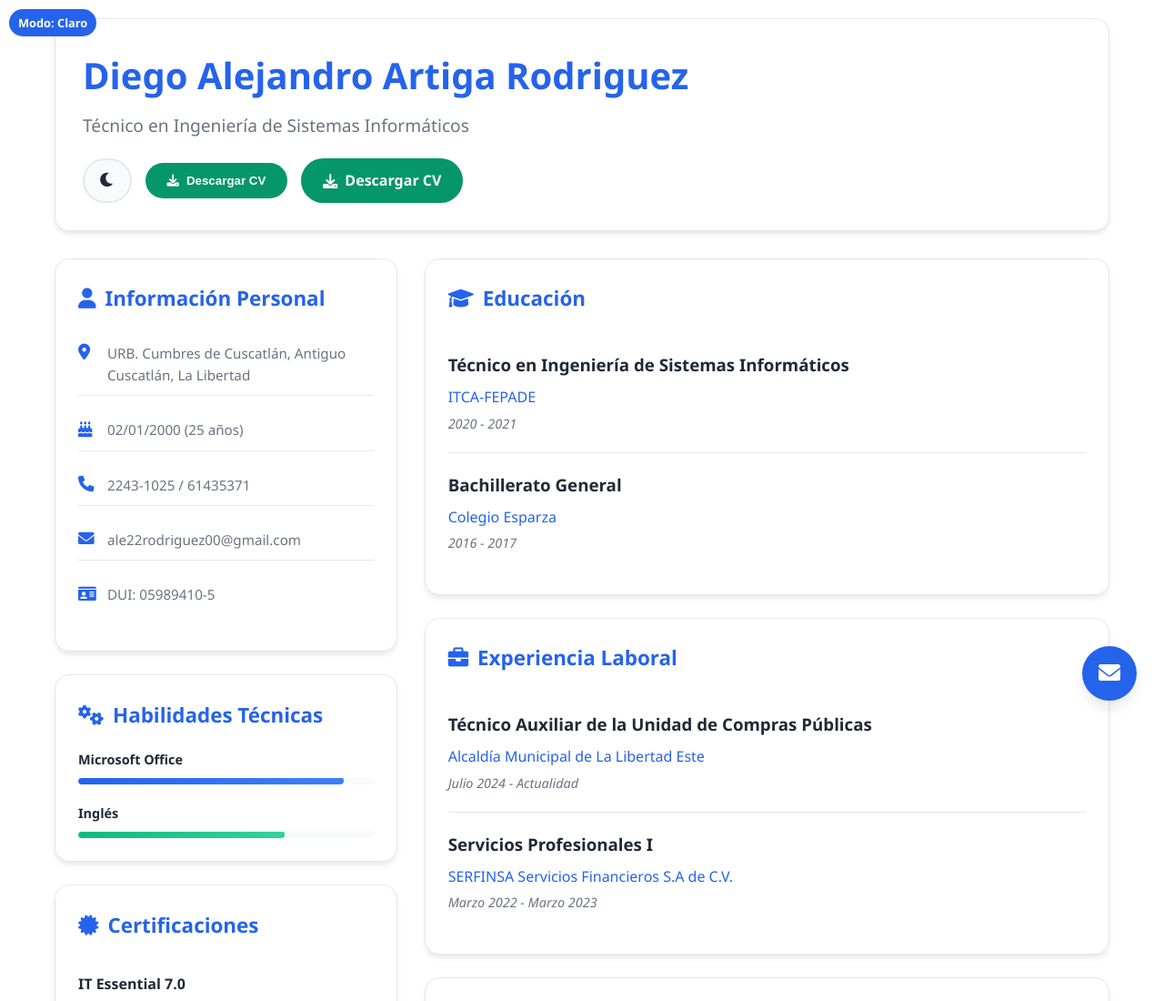
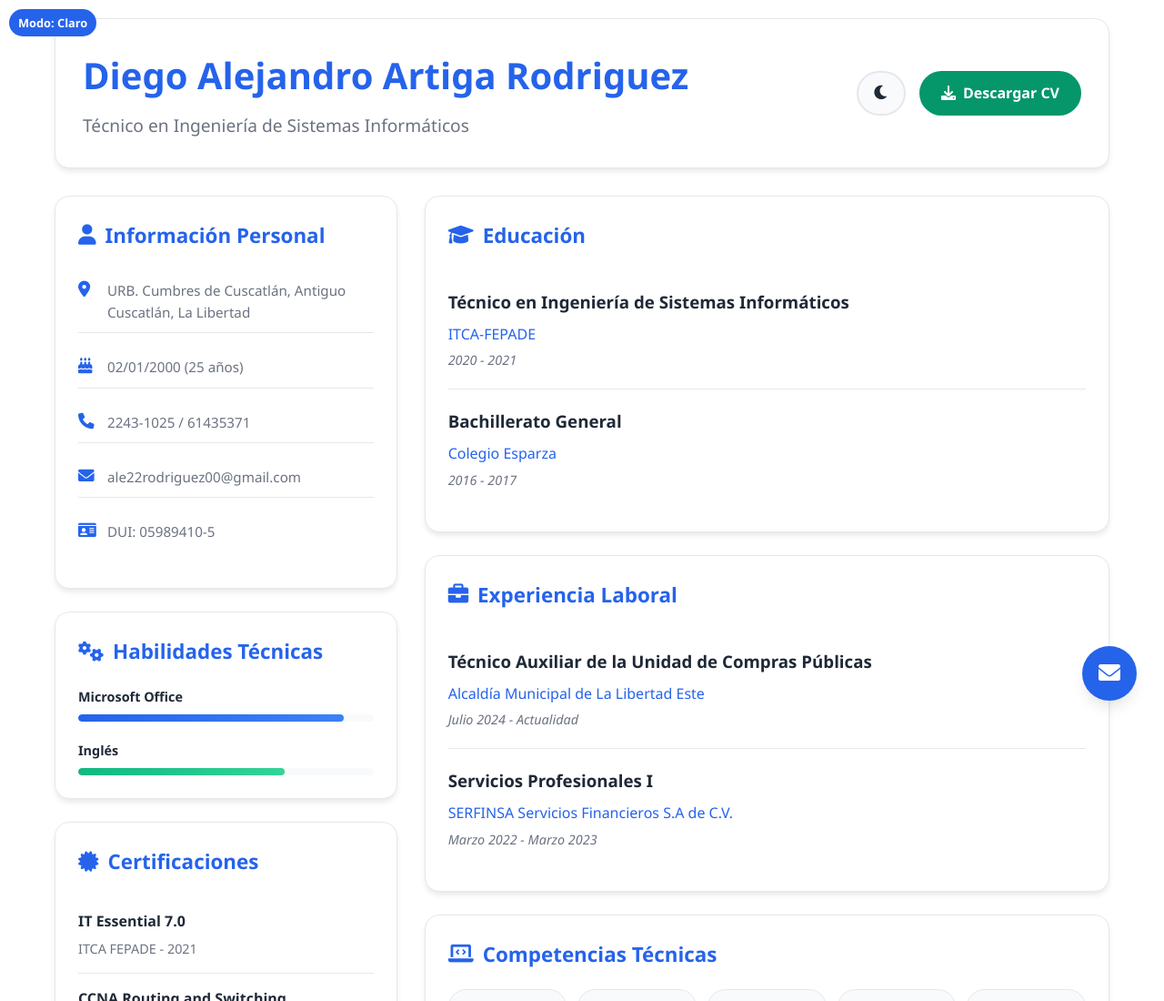
Before and after one commit to Sasha99exe/Sasha99exe.github.io, a plain HTML site: page index.html in a window 1280 px wide. Shown: the top 1100 px of the page at 91% size. Drawn offline with Linux system fonts and the light colour scheme.

Commit message:
Update index.html

```diff
--- a/index.html
+++ b/index.html
@@ -566,10 +566,6 @@
                     <button id="darkModeToggle" class="btn-toggle">
                         <i class="fas fa-moon"></i>
                     </button>
-                    <button id="printBtn" class="btn-print">
-                        <i class="fas fa-download"></i>
-                        Descargar CV
-                    </button>
                     <a href="https://raw.githubusercontent.com/Sasha99exe.github.io/CV Alejandro Rodriguez (1) (4) (1).pdf" class="btn-print" download>
                   <i class="fas fa-download"></i>
                    Descargar CV
```
